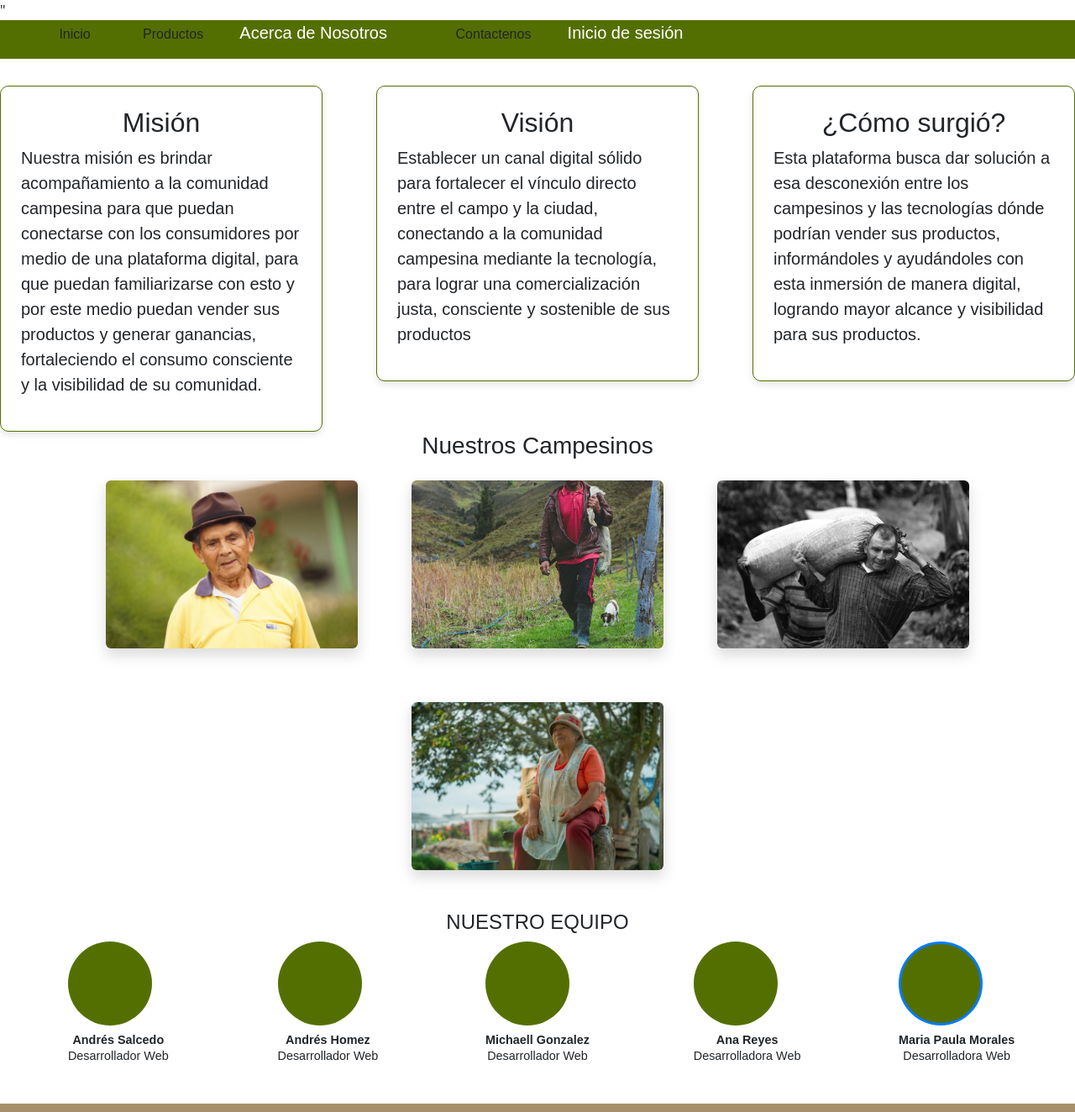
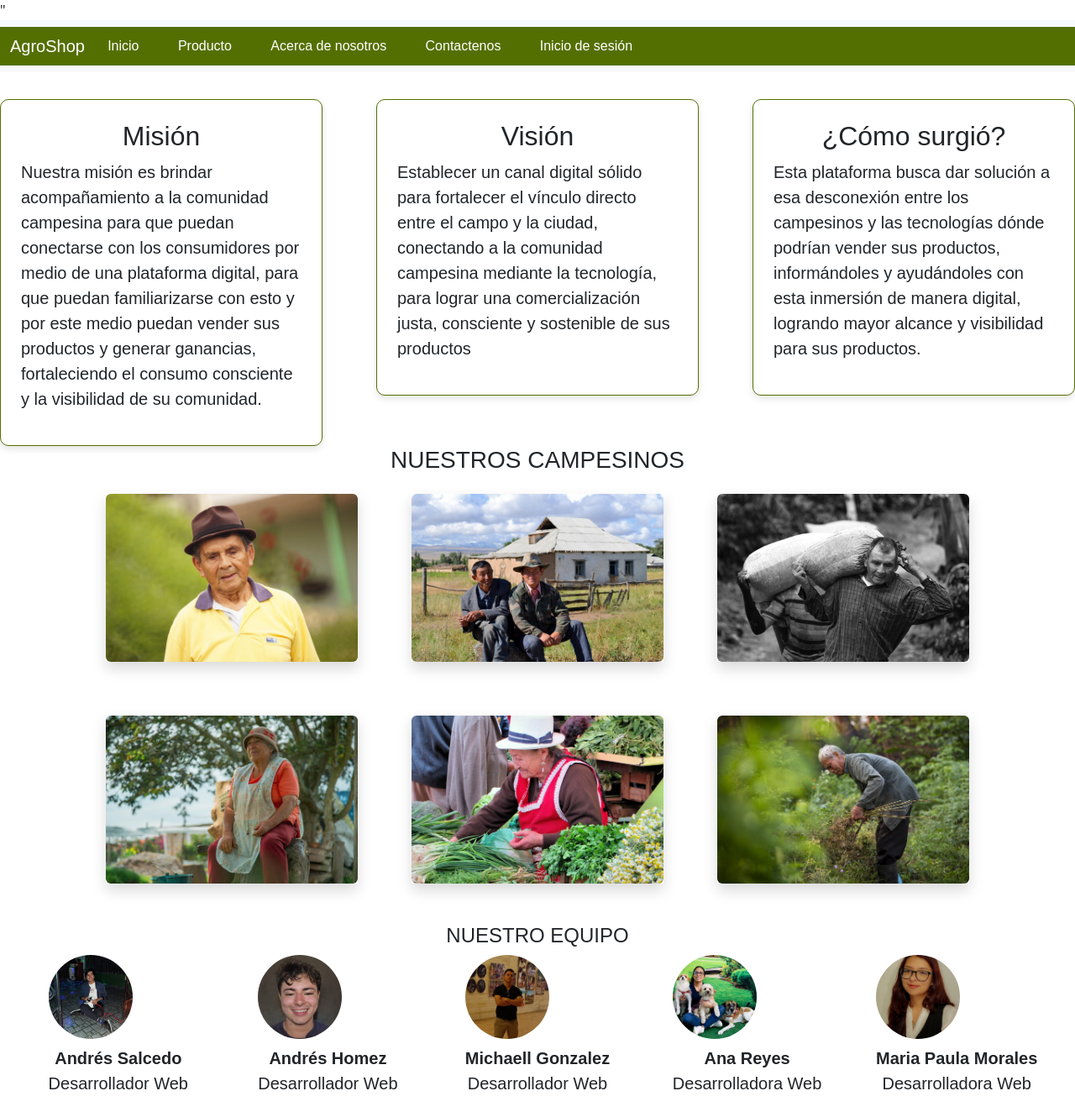
Before and after one commit to mike042499/AgroShop, a plain HTML site: page pag_nos/pag_nos.html in a window 1280 px wide. Shown: the top 1324 px of the page at 84% size. Drawn offline with nearby package versions, Linux system fonts and the light colour scheme.

Commit message:
más cambios

```diff
--- a/pag_nos/pag_nos.css
+++ b/pag_nos/pag_nos.css
@@ -15,15 +15,20 @@
     background-color: var(--beige-suave);
 }
 
-  /* HEADER */
-  header {
-    display: flex;
-    justify-content: space-between;
-    background-color: var(--verde-principal);
+/*NAVBAR*/
+.container-fluid {
+    background-color: #546f01;
+}
+
+.navbar .nav-link,
+.navbar .navbar-brand {
+    color: white !important;;
 }
 
 /* TITULOS */
-  h2, h3, h4 {
+h2,
+h3,
+h4 {
     font-size: 32px;
     text-align: center;
 }
@@ -103,7 +108,8 @@
 
 .flip-card-back {
     background-color: var(--blanco);
-    color: var(--verde-principal); /* Cambiado de blanco a verde para contraste */
+    color: var(--verde-principal);
+    /* Cambiado de blanco a verde para contraste */
     transform: rotateY(180deg);
     display: flex;
     justify-content: center;
@@ -121,40 +127,59 @@
 
 /* NUEVO ESTILO: SECCIONES MISION, VISION Y COMO SURGIO */
 .contenedor {
-    display: flex; /* Alinea los elementos en fila */
-    justify-content: space-between; /* Espacio entre los cuadros */
-    gap: 1rem; /* Espacio entre los elementos */
-    margin-top: 2rem; /* Espacio superior */
-    flex-wrap: wrap; /* Permite que los elementos se ajusten en pantallas pequeñas */
-    align-items: flex-start; /* Alinea los elementos al inicio del contenedor */
+    display: flex;
+    /* Alinea los elementos en fila */
+    justify-content: space-between;
+    /* Espacio entre los cuadros */
+    gap: 1rem;
+    /* Espacio entre los elementos */
+    margin-top: 2rem;
+    /* Espacio superior */
+    flex-wrap: wrap;
+    /* Permite que los elementos se ajusten en pantallas pequeñas */
+    align-items: flex-start;
+    /* Alinea los elementos al inicio del contenedor */
 }
 
 /* Estilo para cada cuadradito de Misión, Visión, ¿Cómo surgió? */
 .adn {
-    background-color: var(--blanco); /* Fondo blanco */
-    border: 1px solid var(--verde-principal); /* Borde verde */
-    border-radius: 10px; /* Bordes redondeados */
-    padding: 1.5rem; /* Espaciado interno */
-    width: 30%; /* Cada cuadro ocupa 30% del ancho */
-    box-sizing: border-box; /* No incluye el padding en el tamaño total */
-    box-shadow: 0 4px 8px rgba(0, 0, 0, 0.1); /* Sombra sutil */
-    transition: transform 0.3s ease-in-out; /* Transición al pasar el mouse */
+    background-color: var(--blanco);
+    /* Fondo blanco */
+    border: 1px solid var(--verde-principal);
+    /* Borde verde */
+    border-radius: 10px;
+    /* Bordes redondeados */
+    padding: 1.5rem;
+    /* Espaciado interno */
+    width: 30%;
+    /* Cada cuadro ocupa 30% del ancho */
+    box-sizing: border-box;
+    /* No incluye el padding en el tamaño total */
+    box-shadow: 0 4px 8px rgba(0, 0, 0, 0.1);
+    /* Sombra sutil */
+    transition: transform 0.3s ease-in-out;
+    /* Transición al pasar el mouse */
 }
 
 .adn:hover {
-    transform: translateY(-5px); /* Efecto hover: levanta el cuadro */
+    transform: translateY(-5px);
+    /* Efecto hover: levanta el cuadro */
 }
 
 /* Estilos para pantallas pequeñas */
 @media (max-width: 768px) {
     .contenedor {
-      flex-direction: column; /* En pantallas pequeñas, apilan los cuadros verticalmente */
-      align-items: center; /* Centran los cuadros */
+        flex-direction: column;
+        /* En pantallas pequeñas, apilan los cuadros verticalmente */
+        align-items: center;
+        /* Centran los cuadros */
     }
 
     .adn {
-      width: 90%; /* En pantallas pequeñas, cada cuadro ocupa el 90% del ancho */
-      margin-bottom: 15px; /* Espacio inferior entre los cuadros */
+        width: 90%;
+        /* En pantallas pequeñas, cada cuadro ocupa el 90% del ancho */
+        margin-bottom: 15px;
+        /* Espacio inferior entre los cuadros */
     }
 }
 
@@ -171,21 +196,20 @@
     justify-items: center;
 }
 
-  .miembro .foto {
+.foto {
     width: 100px;
     height: 100px;
-    background-color: var(--verde-principal);
     border-radius: 50%;
+    overflow: hidden;
+    /* esto recorta la imagen dentro del círculo */
     margin-bottom: 0.5rem;
 }
 
-  .miembro p {
-    font-size: 0.9rem;
-    line-height: 1.3;
-  }
-
-  .destacado .foto {
-    border: 3px solid #007bff; /* azul */
+.foto img {
+    width: 100%;
+    height: 100%;
+    object-fit: cover;
+    /* asegura que la imagen se vea bien */
 }
 
 
--- a/pag_nos/pag_nos.html
+++ b/pag_nos/pag_nos.html
@@ -8,18 +8,32 @@
     <link href="https://cdn.jsdelivr.net/npm/bootstrap@5.3.5/dist/css/bootstrap.min.css" rel="stylesheet" integrity="sha384-SgOJa3DmI69IUzQ2PVdRZhwQ+dy64/BUtbMJw1MZ8t5HZApcHrRKUc4W0kG879m7" crossorigin="anonymous">"
 </head>
 <body>
-    <header>
-        <Nav>
-            <ul>
-                <li><a href="../index.html"></a> Inicio </li>
-                <li><a href="../productos/productos.html"></a> Productos </li>
-                <li><a href="../pag_nos/pag_nos.html"> Acerca de Nosotros</a></li>
-                <li><a href="../"></a> Contactenos</li>
-                <li> <a href="../pagina_login/form_inicio.html"> Inicio de sesión </a></li>
-            </ul>
 
-        </Nav>
-    </header>
+        <nav class="navbar navbar-expand-lg bg-body-tertiary bg-w">
+            <div class="container-fluid">
+              <a class="navbar-brand" href="#">AgroShop</a>
+              <button class="navbar-toggler" type="button" data-bs-toggle="collapse" data-bs-target="#navbarSupportedContent" aria-controls="navbarSupportedContent" aria-expanded="false" aria-label="Toggle navigation">
+                <span class="navbar-toggler-icon"></span>
+              </button>
+              <div class="collapse navbar-collapse" id="navbarSupportedContent">
+                <ul class="navbar-nav me-auto mb-2 mb-lg-0">
+                  <li class="nav-item">
+                    <a class="nav-link active" aria-current="page" href="#">Inicio</a>
+                  </li>
+                  <li class="nav-item">
+                    <a class="nav-link" href="../detalle_producto/detalle_producto.html">Producto</a>
+                  </li>
+                  <li class="nav-item">
+                    <a class="nav-link" href="../pag_nos/pag_nos.html">Acerca de nosotros</a>
+                  </li>
+                  <li class="nav-item">
+                    <a class="nav-link" href="../">Contactenos</a>
+                  </li>
+                  <li class="nav-item">
+                    <a class="nav-link" href="../">Inicio de sesión</a>
+                  </li>
+        </nav>
+
     <main>
         <div class="contenedor">
             <div class="adn">
@@ -39,7 +53,7 @@
             </div>
         </div>
 
-        <h3> Nuestros Campesinos</h3>
+        <h3> NUESTROS CAMPESINOS</h3>
         <section id="tarjetas">
         <div class="flip-card shadow">
             <div class="flip-card-inner">
@@ -55,7 +69,7 @@
           <div class="flip-card shadow">
             <div class="flip-card-inner">
               <div class="flip-card-front">
-                <img src="../pag_nos/imagenes/farmer-4962831_1280.jpg" alt="Imagen" class="img-fluid rounded">
+                <img src="../pag_nos/imagenes/kyrgyzstan-622995_1280.jpg" alt="Imagen" class="img-fluid rounded">
               </div>
               <div class="flip-card-back">
                 <p class="mb-0">Aquí va la historia de nuestros campesinos</p>
@@ -84,6 +98,26 @@
               </div>
             </div>
           </div>
+          <div class="flip-card shadow">
+            <div class="flip-card-inner">
+              <div class="flip-card-front">
+                <img src="../pag_nos/imagenes/cuenca-917094_1280.jpg" alt="Imagen" class="img-fluid rounded">
+              </div>
+              <div class="flip-card-back">
+                <p class="mb-0">Aquí va la historia de nuestros campesinos</p>
+              </div>
+            </div>
+          </div>
+          <div class="flip-card shadow">
+            <div class="flip-card-inner">
+              <div class="flip-card-front">
+                <img src="../pag_nos/imagenes/farm-man-4686257_1280.jpg" alt="Imagen" class="img-fluid rounded">
+              </div>
+              <div class="flip-card-back">
+                <p class="mb-0">Aquí va la historia de nuestros campesinos</p>
+              </div>
+            </div>
+          </div>
         </section>
 
 
@@ -91,23 +125,33 @@
             <h4>NUESTRO EQUIPO</h4>
             <div class="miembros">
               <div class="miembro">
-                <div class="foto"></div>
+                <div class="foto">
+                    <img src="./imagenes/Andrés Salcedo.jpeg" alt="Andres">
+                </div>
                 <p><strong>Andrés Salcedo</strong><br>Desarrollador Web</p>
               </div>
               <div class="miembro">
-                <div class="foto"></div>
+                <div class="foto">
+                    <img src="./imagenes/Andrés Homez.jpeg" alt="Andres">
+                </div>
                 <p><strong>Andrés Homez</strong><br>Desarrollador Web</p>
               </div>
               <div class="miembro">
-                <div class="foto"></div>
+                <div class="foto">
+                    <img src="./imagenes/Michaell Gonzalez.jpeg" alt="Michaell">
+                </div>
                 <p><strong>Michaell Gonzalez</strong><br>Desarrollador Web</p>
               </div>
               <div class="miembro">
-                <div class="foto"></div>
+                <div class="foto">
+                    <img src="./imagenes/Ana Reyes.jpeg" alt="Ana">
+                </div>
                 <p><strong>Ana Reyes</strong><br>Desarrolladora Web</p>
               </div>
               <div class="miembro destacado">
-                <div class="foto"></div>
+                <div class="foto">
+                    <img src="./imagenes/Maria Morales.jpg" alt="Maria">
+                </div>
                 <p><strong>Maria Paula Morales</strong><br>Desarrolladora Web</p>
               </div>
             </div>
```
Also changed, not shown: pag_nos/imagenes/Ana Reyes.jpeg (added), pag_nos/imagenes/Andrés Homez.jpeg (added), pag_nos/imagenes/Andrés Salcedo.jpeg (added), pag_nos/imagenes/Maria Morales.jpg (added), pag_nos/imagenes/Michaell Gonzalez.jpeg (added), pag_nos/imagenes/cuenca-917094_1280.jpg (added), pag_nos/imagenes/farm-man-4686257_1280.jpg (added), pag_nos/imagenes/kyrgyzstan-622995_1280.jpg (added), 3 other files. Lines whose indentation alone changed are shown as unchanged.
